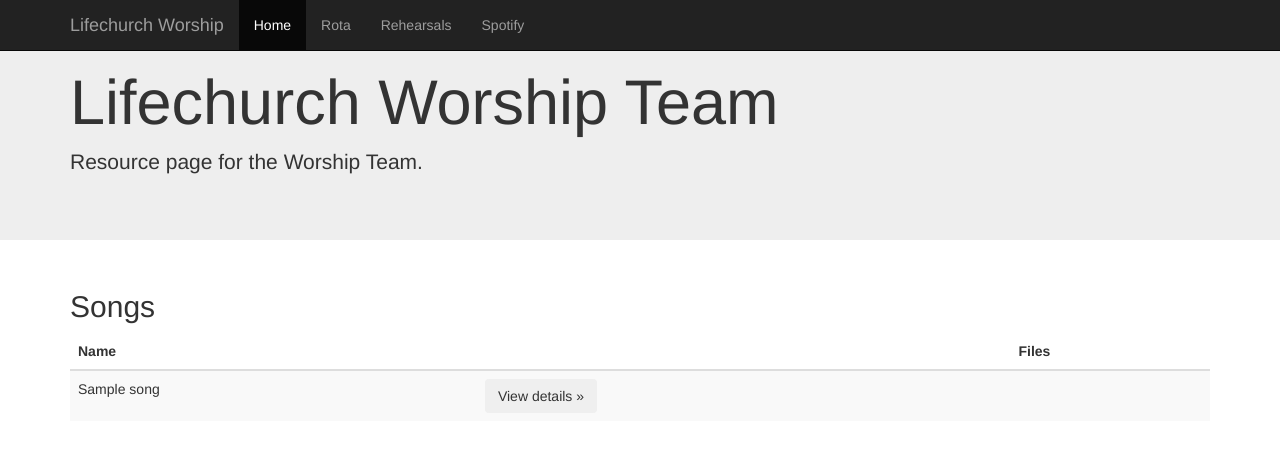
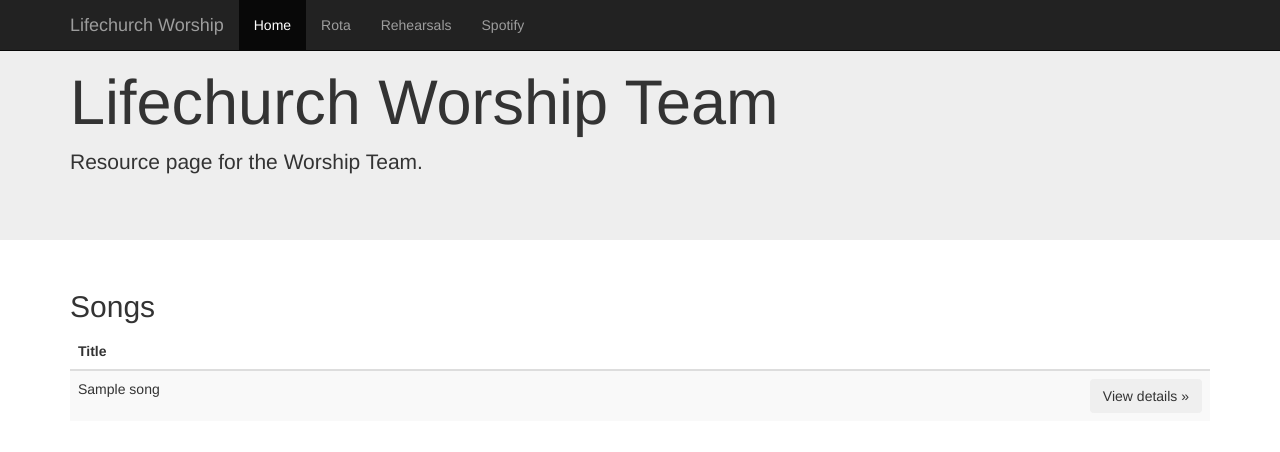
Before and after one commit to slimjim777/songlist, a Flask app: template music/templates/index.html in a window 1280 px wide. Shown: the top 452 px of the page. Run offline with Flask 2, Linux system fonts and the light colour scheme; the template is opened without the code that fills it: most values are stand-ins (such as "Sample title", 1, 10 or a date in 2020); some libraries are stand-ins or nearby versions.

Commit message:
Move the files under the song to use the screen better. Stop the view button from jumping around

```diff
--- a/music/static/css/music.css
+++ b/music/static/css/music.css
@@ -0,0 +1,3 @@
+.table .row-action {
+    width: 10%;
+}
--- a/music/templates/index.html
+++ b/music/templates/index.html
@@ -5,17 +5,15 @@
 <table class="table table-striped">
   <thead>
     <tr>
-        <th>Name</th><th></th><th>Files</th>
+        <th>Title</th><th></th>
     </tr>
   </thead>
   <tbody>
     {% for index, song in songs %}
     <tr class="collapse-group">
-        <td>{{ song }}</td>
-        <td><button class="btn" data-toggle="collapse" data-target="#viewdetails{{ index }}">View details &raquo;</button></td>
-
-        <td>
+        <td>{{ song }}
             <div id="viewdetails{{ index }}" class="collapse">
+            <hr />
             {% for f in files[song]%}
             <p>
                 <a href="https://docs.google.com/uc?id={{ f.id }}&export=download" title="Download">{{ f.filename }}</a>
@@ -25,7 +23,7 @@
             {% endfor %}
             </div>
         </td>
-
+        <td class="row-action"><button class="btn" data-toggle="collapse" data-target="#viewdetails{{ index }}">View details &raquo;</button></td>
     </tr>
     {%  endfor %}
   </tbody>
```
